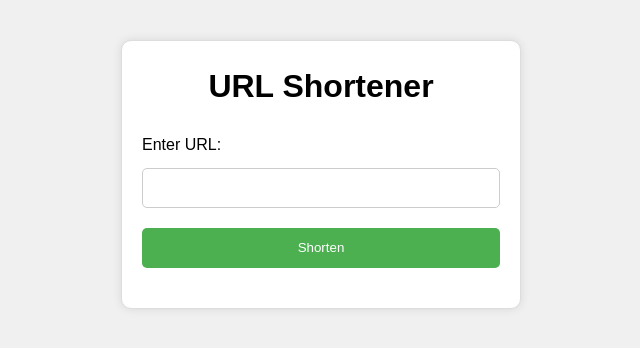
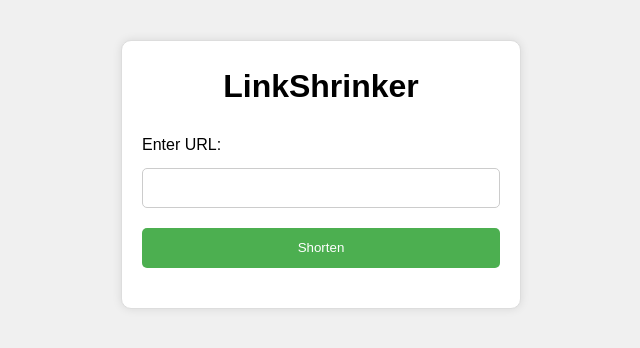
Before and after one commit to Jasai007/LinkShrinker, a Flask app: page / in a window 1280 px wide. Shown: the top 348 px of the page, without its empty margins (319-959 px from the left). Run offline with Flask 3, Linux system fonts and the light colour scheme.

Commit message:
Update index.html

```diff
--- a/app/templates/index.html
+++ b/app/templates/index.html
@@ -8,7 +8,7 @@
 </head>
 <body>
     <div class="container">
-        <h1>URL Shortener</h1>
+        <h1>LinkShrinker</h1>
         <form method="post">
             <label for="url">Enter URL:</label>
             <input type="text" id="url" name="url" required>
```
